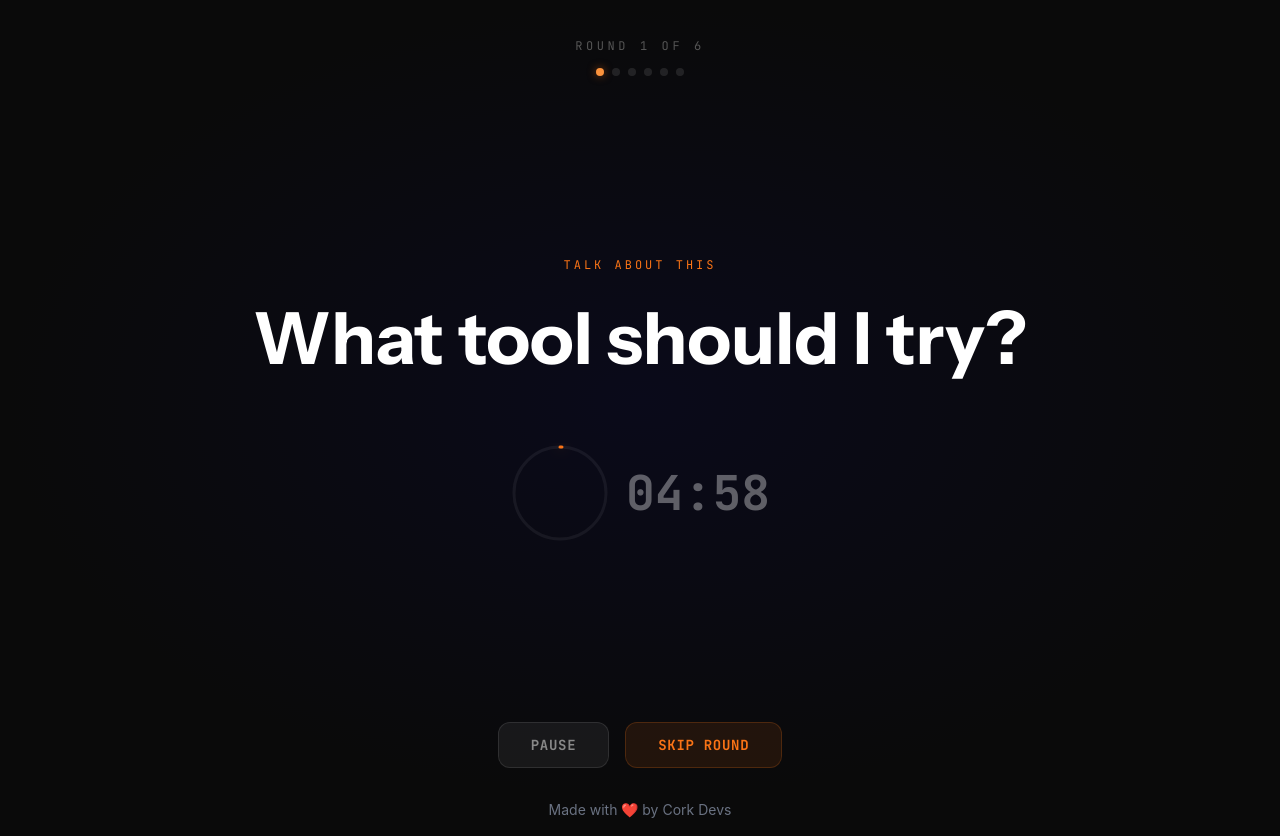
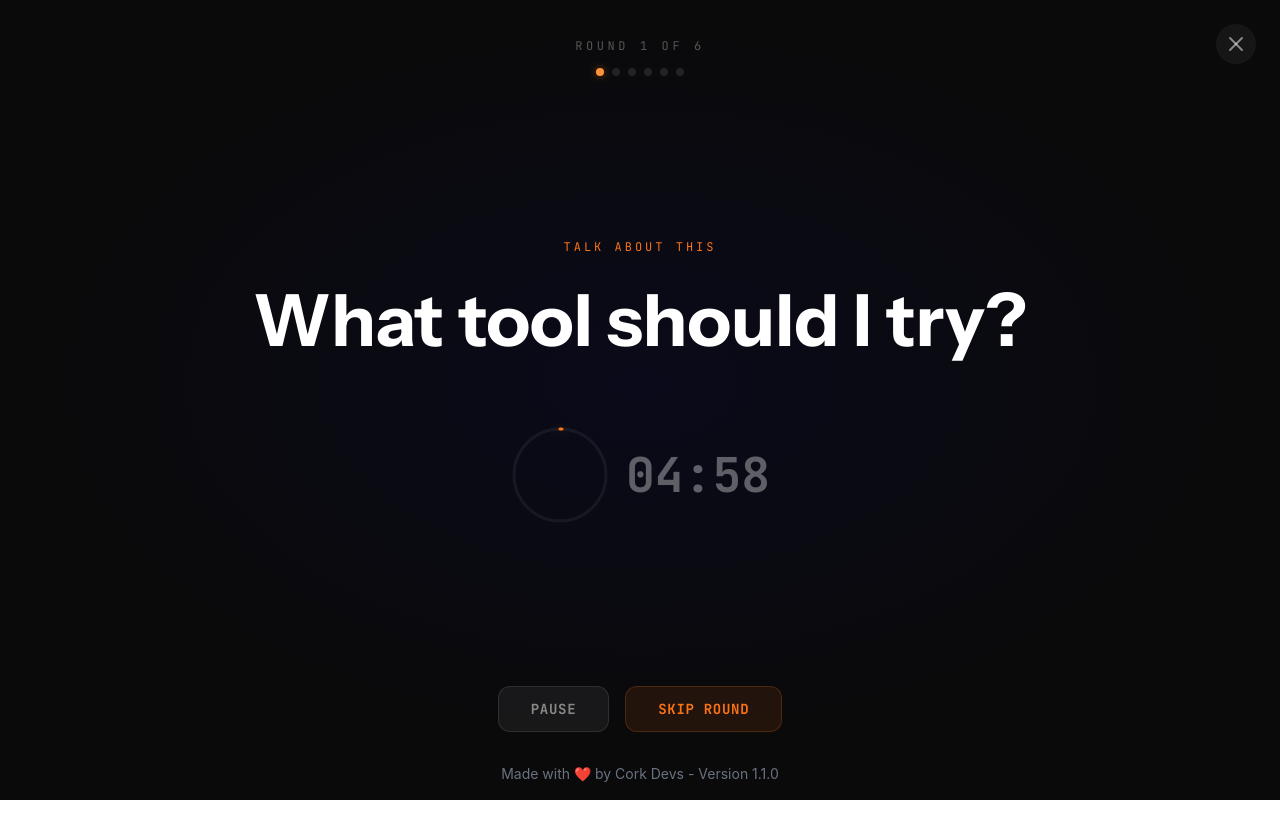
Before and after one commit to flyingwebie/dev-roulette, a React (Vite) app: page / in a window 1280 px wide. Both pictures are taken after a click on the button "START EVENT". After the commit the page ends 800 px from the top, so only its background shows below. Built offline with nearby package versions, Linux system fonts and the light colour scheme.

Commit message:
feat: Implement event restart functionality, add a start sound effect, refactor screen component layouts, and update the package version.

```diff
--- a/package.json
+++ b/package.json
@@ -1,7 +1,7 @@
 {
   "name": "dev-roulette",
   "private": true,
-  "version": "0.0.0",
+  "version": "1.1.0",
   "type": "module",
   "scripts": {
     "dev": "vite",
--- a/src/App.tsx
+++ b/src/App.tsx
@@ -116,9 +116,23 @@ export default function DevRoulette() {
   };
 
   return (
-    <div className="w-full h-full" style={{ background: "#0a0a0a" }}>
+    <div className="w-full h-screen overflow-hidden flex flex-col relative" style={{ background: "#0a0a0a" }}>
       <link href="https://fonts.googleapis.com/css2?family=Instrument+Sans:wght@400;500;600;700&family=JetBrains+Mono:wght@400;500;700&display=swap" rel="stylesheet" />
 
+      {phase !== PHASE_SETUP && (
+        <button
+          onClick={handleRestart}
+          className="absolute top-6 right-6 z-50 p-2 rounded-full bg-white/5 hover:bg-white/10 text-white/50 hover:text-white transition-all cursor-pointer"
+          title="End Event"
+        >
+          <svg width="24" height="24" viewBox="0 0 24 24" fill="none" stroke="currentColor" strokeWidth="2" strokeLinecap="round" strokeLinejoin="round">
+            <line x1="18" y1="6" x2="6" y2="18"></line>
+            <line x1="6" y1="6" x2="18" y2="18"></line>
+          </svg>
+        </button>
+      )}
+
+      <div className="flex-1 relative w-full h-full">
         <AnimatePresence mode="wait">
           {phase === PHASE_SETUP && <SetupScreen key="setup" onStart={handleStart} />}
           {phase === PHASE_ROUND && config && (
@@ -131,8 +145,10 @@ export default function DevRoulette() {
           {phase === PHASE_SWITCH && config && <SwitchScreen key="switch" roundNumber={currentRound + 1} totalRounds={config.rounds} />}
           {phase === PHASE_DONE && config && <DoneScreen key="done" totalRounds={config.rounds} onRestart={handleRestart} />}
         </AnimatePresence>
-      <div className="text-center w-full align-center justify-center pb-4">
-        <p className="text-gray-500 text-sm">Made with ❤️ by <a href="https://www.meetup.com/corkdevs" target="_blank" rel="noopener noreferrer">Cork Devs</a></p>
+      </div>
+
+      <div className="text-center w-full shrink-0 pb-4 z-10 relative">
+        <p className="text-gray-500 text-sm">Made with ❤️ by <a href="https://www.meetup.com/corkdevs" target="_blank" rel="noopener noreferrer">Cork Devs</a> - Version 1.1.0</p>
       </div>
     </div>
   );
--- a/src/components/DoneScreen.tsx
+++ b/src/components/DoneScreen.tsx
@@ -3,7 +3,7 @@ import { motion } from "framer-motion";
 export function DoneScreen({ totalRounds, onRestart }: { totalRounds: number; onRestart: () => void }) {
   return (
     <motion.div initial={{ opacity: 0 }} animate={{ opacity: 1 }} exit={{ opacity: 0 }}
-      className="min-h-screen flex flex-col items-center justify-center p-6"
+      className="absolute inset-0 flex flex-col items-center justify-center p-6 h-full w-full"
       style={{ background: "radial-gradient(ellipse at center, #1a0a2e 0%, #0a0a0a 70%)" }}>
       <motion.div initial={{ scale: 0.5, opacity: 0 }} animate={{ scale: 1, opacity: 1 }}
         transition={{ type: "spring", damping: 15 }} className="text-center">
--- a/src/components/RoundScreen.tsx
+++ b/src/components/RoundScreen.tsx
@@ -21,7 +21,7 @@ export function RoundScreen({ round, totalRounds, timeLeft, totalTime, iceBreake
   return (
     <motion.div
       initial={{ opacity: 0 }} animate={{ opacity: 1 }} exit={{ opacity: 0 }}
-      className="min-h-screen flex flex-col items-center justify-center p-6 relative overflow-hidden"
+      className="absolute inset-0 flex flex-col items-center justify-center p-6 h-full w-full overflow-hidden"
       style={{
         background: isCritical
           ? "radial-gradient(ellipse at center, #2a0505 0%, #0a0a0a 70%)"
--- a/src/components/SetupScreen.tsx
+++ b/src/components/SetupScreen.tsx
@@ -1,7 +1,7 @@
 import { useState } from "react";
 import { motion } from "framer-motion";
 import type { Config } from "../types";
-import { unlockAudio } from "../utils/audio";
+import { unlockAudio, playStartEvent } from "../utils/audio";
 
 export function SetupScreen({ onStart }: { onStart: (cfg: Config) => void }) {
   const [rounds, setRounds] = useState(6);
@@ -16,7 +16,7 @@ export function SetupScreen({ onStart }: { onStart: (cfg: Config) => void }) {
       animate={{ opacity: 1 }}
       exit={{ opacity: 0, scale: 0.95 }}
       transition={{ duration: 0.5 }}
-      className="min-h-screen flex items-center justify-center p-6"
+      className="absolute inset-0 flex items-center justify-center p-6 h-full w-full"
       style={{
         background: "radial-gradient(ellipse at 20% 50%, #1a0a2e 0%, #0d0d0d 50%, #0a0a0a 100%)",
       }}
@@ -113,7 +113,11 @@ export function SetupScreen({ onStart }: { onStart: (cfg: Config) => void }) {
 
         <motion.div initial={{ y: 20, opacity: 0 }} animate={{ y: 0, opacity: 1 }} transition={{ delay: 0.5, duration: 0.5 }} className="mt-8">
           <button
-            onClick={() => { unlockAudio(); onStart({ rounds, duration: duration * 60, breakDuration }); }}
+            onClick={() => {
+              unlockAudio();
+              playStartEvent();
+              onStart({ rounds, duration: duration * 60, breakDuration });
+            }}
             className="w-full py-5 rounded-2xl text-lg font-black tracking-wider uppercase transition-all active:scale-[0.98]"
             style={{
               fontFamily: "'Instrument Sans', sans-serif",
--- a/src/components/SwitchScreen.tsx
+++ b/src/components/SwitchScreen.tsx
@@ -3,7 +3,7 @@ import { motion } from "framer-motion";
 export function SwitchScreen({ roundNumber, totalRounds }: { roundNumber: number; totalRounds: number }) {
   return (
     <motion.div initial={{ opacity: 0 }} animate={{ opacity: 1 }} exit={{ opacity: 0 }}
-      className="min-h-screen flex flex-col items-center justify-center p-6"
+      className="absolute inset-0 flex flex-col items-center justify-center p-6 h-full w-full"
       style={{ background: "radial-gradient(ellipse at center, #1a0a2e 0%, #0a0a0a 70%)" }}>
       <motion.div
         initial={{ scale: 0.3, opacity: 0, rotate: -10 }}
--- a/src/utils/audio.ts
+++ b/src/utils/audio.ts
@@ -101,3 +101,25 @@ export function playTick() {
     console.warn("Tick failed:", e);
   }
 }
+
+export function playStartEvent() {
+  try {
+    const ctx = ensureAudio();
+    if (!ctx || ctx.state === "closed") return;
+    const now = ctx.currentTime;
+
+    const o1 = ctx.createOscillator();
+    const g1 = ctx.createGain();
+    o1.type = "sine";
+    o1.frequency.setValueAtTime(440, now);
+    o1.frequency.exponentialRampToValueAtTime(880, now + 0.3);
+    g1.gain.setValueAtTime(0, now);
+    g1.gain.linearRampToValueAtTime(0.5, now + 0.1);
+    g1.gain.exponentialRampToValueAtTime(0.001, now + 0.6);
+    o1.connect(g1).connect(ctx.destination);
+    o1.start(now);
+    o1.stop(now + 0.7);
+  } catch (e) {
+    console.warn("Start event sound failed:", e);
+  }
+}
```
Lines whose indentation alone changed are shown as unchanged.
